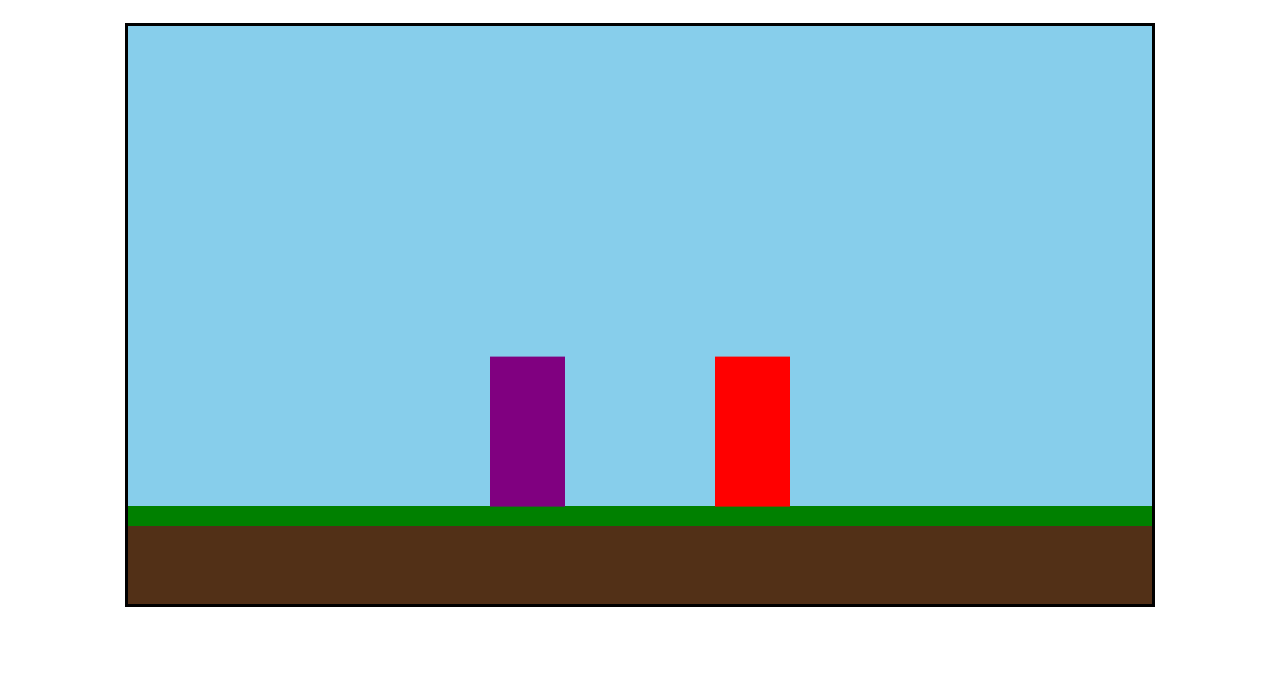
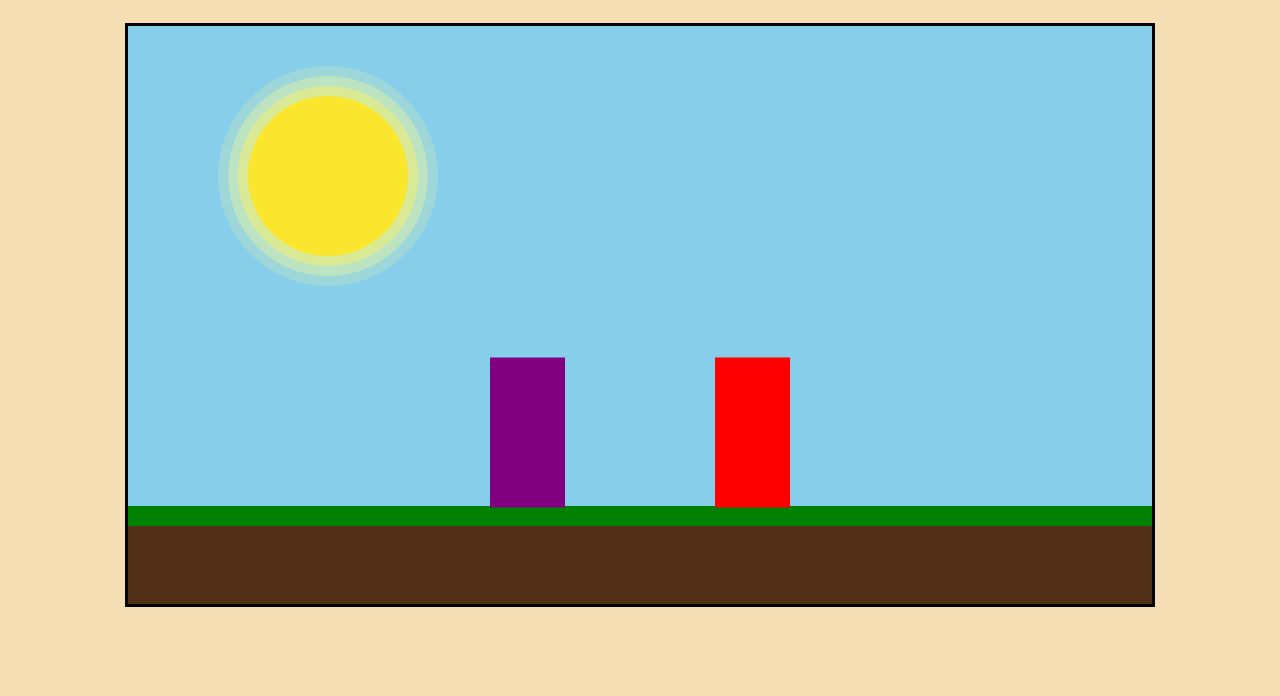
Before and after one commit to plopslop69/obstacle_avoid_game, a plain HTML site: page index.html in a window 1280 px wide. Shown: the part 104-800 px from the top of the page. Drawn offline with Linux system fonts and the light colour scheme.

Commit message:
Added jump controls and made environment more pretty

```diff
--- a/index.html
+++ b/index.html
@@ -8,6 +8,7 @@
     <style>
         :root{
             font-family:'Trebuchet MS', 'Lucida Sans Unicode', 'Lucida Grande', 'Lucida Sans', Arial, sans-serif;
+            background-color: wheat;
         }
         .canvas_container{
             display: flex;
--- a/script.js
+++ b/script.js
@@ -1,8 +1,9 @@
+
 const canvas = document.querySelector("canvas")
 const c = canvas.getContext("2d")
 
 // Set gravity
-const gravity = 0.2
+const gravity = 0.25
 
 // Set canvas dimensions
 canvas.width = 1024
@@ -14,13 +15,11 @@ const groundheight = 480
 
 // Set player's movement
 const pmovespeed = 5
-const pjumpheight = 75
-const pjumpspeed = 6
+const pjumpheight = 120
+const pjumpspeed = 7
 
 let lastKey1 = null
 let lastKey2 = null
-
-
 
 resetcanvas()
 
@@ -31,6 +30,24 @@ function resetcanvas(){
     c.fillRect(0, 480, canvas.width, 20)
     c.fillStyle = '#523017'
     c.fillRect(0, 480+20, canvas.width, canvas.height)
+    c.beginPath()
+    c.fillStyle = '#ffff8a2F'
+    c.arc(200, 150, 110, 0, 2 * Math.PI)
+    c.fill()
+    c.beginPath()
+    // c.filter = "blur(2px)"
+    c.fillStyle = '#ffff8a4F'
+    c.arc(200, 150, 100, 0, 2 * Math.PI)
+    c.fill()
+    c.closePath()
+    c.beginPath()
+    c.fillStyle = '#ffef5c6F'
+    c.arc(200, 150, 90, 0, 2 * Math.PI)
+    c.fill()
+    c.beginPath()
+    c.fillStyle = '#fae62dFF'
+    c.arc(200, 150, 80, 0, 2 * Math.PI)
+    c.fill()
 }
 
 const keys = {
@@ -62,17 +79,16 @@ class Sprite{
 
         // Setting movement boundary
 
-        if(this.position.y + this.property.height < 480){
+        if(this.position.y + this.property.height <= 480){
             this.velocity.y += gravity
+            // this.property.isGround = false
             // Provies a {graviity} acceleration factor for each looping frame
             // setTimeout(() => {
-            //     this.property.isGround = false
             //     console.log('falseee');
             // }, 200)
         }else{
             this.velocity.y = 0
             this.property.isGround = true
-
         }
     }
     // move(key){
@@ -147,8 +163,6 @@ function animate(){
     // console.log('go');
     resetcanvas()
 
-    player1.update()
-    player2.update()
 
     // Player 1 Movement Controls
     if((player1.position.x <= 0 && keys.a.pressed) || (player1.position.x + player1.property.width >= canvas.width && keys.d.pressed)){
@@ -196,6 +210,8 @@ function animate(){
             }
         }
 
+        player1.update()
+        player2.update()
         // Tried making a single general player control but keydown conflicts caused bugs
         // So making do with individual repeated codes for both players (for now)
 
@@ -247,8 +263,9 @@ window.addEventListener('keydown', (event) => {
         }
         case 'w': {
             keys.w.pressed = true
-            isp1jump = true
-            // lastKey1 = 'w'
+            // if(player1.property.isGround){
+            //     player1.velocity.y = -pjumpspeed
+            // }
             break
         }
         // Player 2
```
Lines whose indentation alone changed are shown as unchanged.
